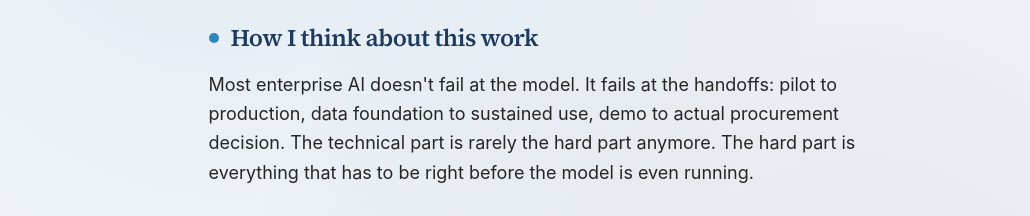
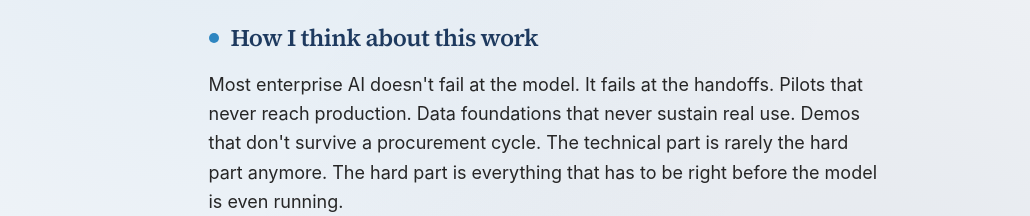
Before and after one commit to brianbeals/brianbeals.com, a Next.js app: page /about in a window 1280 px wide. Shown: the part 721-937 px from the top of the page, without its empty margins (88-1118 px from the left). Built offline with nearby package versions, Linux system fonts and the light colour scheme.

Commit message:
about: rewrite handoffs sentence to break 'X to Y, A to B, C to D' pattern
Replaces the parallel-paired-ranges construction with three short concrete sentences. Same content, different rhythm.

```diff
--- a/app/about/page.tsx
+++ b/app/about/page.tsx
@@ -45,7 +45,7 @@ export default function About() {
           How I think about this work
         </h2>
 
-        <p className="text-base sm:text-lg leading-relaxed mb-6 text-neutral-800">Most enterprise AI doesn't fail at the model. It fails at the handoffs: pilot to production, data foundation to sustained use, demo to actual procurement decision. The technical part is rarely the hard part anymore. The hard part is everything that has to be right before the model is even running.</p>
+        <p className="text-base sm:text-lg leading-relaxed mb-6 text-neutral-800">Most enterprise AI doesn't fail at the model. It fails at the handoffs. Pilots that never reach production. Data foundations that never sustain real use. Demos that don't survive a procurement cycle. The technical part is rarely the hard part anymore. The hard part is everything that has to be right before the model is even running.</p>
 
         <p className="text-base sm:text-lg leading-relaxed mb-6 text-neutral-800">The practices I've built are vendor-neutral on purpose. We've represented IBM, Microsoft, AWS, Cisco, Dell, Snowflake, SAS, and dozens of others, and the practice grows because customers eventually figure out who's selling them what works versus what pays the rep best. That isn't a marketing line. It's the actual reason these practices compound.</p>
 
```
